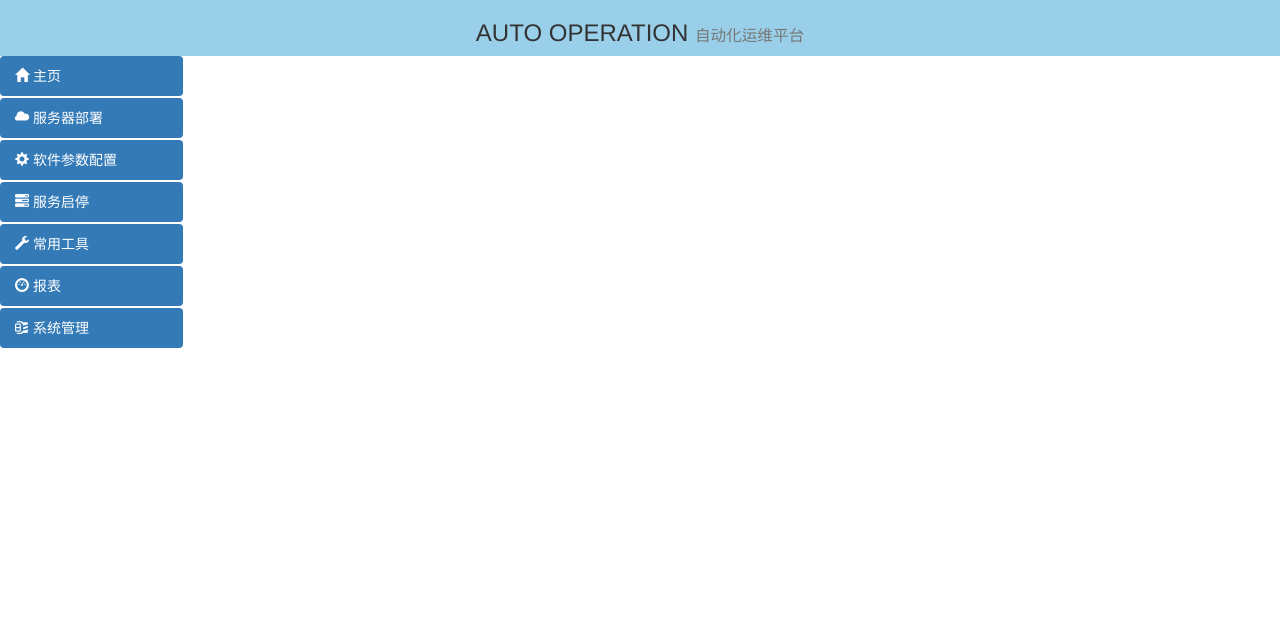
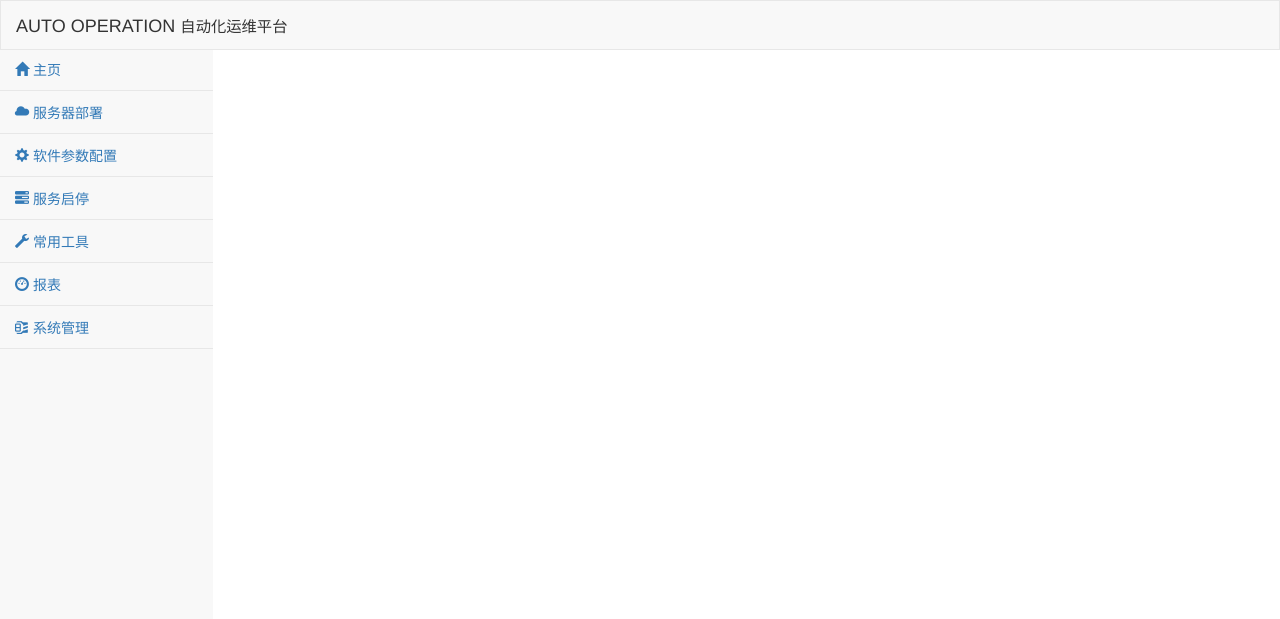
Before and after one commit to SwimBalance/autoops, a Django app: template maintenance/templates/maintenance/index.html in a window 1280 px wide. Shown: the top 619 px of the page. Run offline with Django 3.2, Linux system fonts and the light colour scheme; the template is opened without the code that fills it, so the values that code supplies are empty; some libraries are stand-ins or nearby versions.

Commit message:
1.主页风格修改

```diff
--- a/maintenance/static/maintenance/js/show_workpage.js
+++ b/maintenance/static/maintenance/js/show_workpage.js
@@ -32,13 +32,15 @@ $(function () {
 
 // 针对tomcat服务器的操作
 function opt_tomcat(obj) {
+    //进度条当前宽度
     var count=0;
     var widthcount=0;
+    //定时器变量
     var timer1;
+    //获取modal的body
     var tomcat_mes = $("#message");
     //获取button上记录的该操作的超时时间
     var opstime=obj.value;
-    //alert(opstime);
     //初始化进度条为0
     $('#progstatus').css('width','0%');
     tomcat_mes.empty().append("正在玩命操作，预计"+opstime+"秒内完成！");
@@ -181,3 +183,10 @@ function loadoracledata(datas) {
     var text = $('.text');
     text.empty().append(html);
 }
+
+
+$(function () {
+    $("#home").click(function () {
+        $("#workpage").empty().load("/static/maintenance/html/workpage.html #home_workpage");
+    })
+});
--- a/maintenance/templates/maintenance/index.html
+++ b/maintenance/templates/maintenance/index.html
@@ -27,13 +27,13 @@
         }
     </style>
 </head>
-<body>
+<body >
 <div class=" container-fluid">
     <div class="row">
-        <div class="col-lg-12" style="text-align:center;background-color: #9acfea">
-            <h3>AUTO OPERATION
+        <div class="col-lg-12" style="background-color: #f8f8f8;border:solid 1px #e7e7e7;height: 50px">
+            <span style="font-size: 18px;line-height: 50px;padding-top: 20px">AUTO OPERATION
                 <small>自动化运维平台</small>
-            </h3>
+            </span>
         </div>
     </div>
     <div class="row ">
@@ -69,25 +69,27 @@
             </ul>
         </div>
         -->
-        <div class="col-lg-2" style="margin-left :-15px;">
-            <ul class="nav nav-pills nav-stacked">
-                <li id="home" role="presentation" class="active"><a href="javascript:void(0)"><span class="glyphicon glyphicon-home"></span> 主页</a></li>
-                <li class="active">
+        <div class="col-lg-2" style="background-color: #f8f8f8;min-height: 570px;margin: 0;padding: 0">
+            <ul class="nav nav-pills nav-stacked" style="margin: 0;padding: 0">
+
+                <li id="home" role="presentation" class="" style="border-bottom: solid 1px #e7e7e7"><a href="javascript:void(0)"><span class="glyphicon glyphicon-home"></span> 主页</a></li>
+                <li class="" style="border-bottom: solid 1px #e7e7e7">
                     <a href="#setup" class="nav-header collapsed " data-toggle="collapse">
                         <i class="glyphicon glyphicon-cloud "></i> 服务器部署
                         <span class="pull-right glyphicon glyphicon-chevron-toggle"></span>
                     </a>
-                    <ul id="setup" class="nav nav-list collapse">
+                    <ul id="setup" class="nav nav-list collapse"  style="list-style: none;text-indent: 1em">
                         <li class="active"><a href="#"><i class="glyphicon glyphicon-user"></i> 数据库</a></li>
                         <li><a href="javascript:void(0)"><i class="glyphicon glyphicon-th-list"></i> 中间件</a></li>
                     </ul>
                 </li>
-                <li class="active">
+
+                <li class="" style="border-bottom: solid 1px #e7e7e7">
                     <a href="#config" class="nav-header collapsed " data-toggle="collapse">
                         <i class="glyphicon glyphicon-cog"></i> 软件参数配置
                         <span class="pull-right glyphicon glyphicon-chevron-toggle"></span>
                     </a>
-                    <ul id="config" class="nav nav-list collapse">
+                    <ul id="config" class="nav nav-list collapse"  style="list-style: none;text-indent: 1em">
                         <li><a href="javascript:void(0)"><i class="glyphicon glyphicon-th-list"></i> Oracle数据库</a></li>
                         <li><a href="javascript:void(0)"><i class="glyphicon glyphicon-th-list"></i> MySQL数据库</a></li>
                         <li><a href="javascript:void(0)"><i class="glyphicon glyphicon-asterisk"></i> Tomcat</a></li>
@@ -95,25 +97,27 @@
                         <li><a href="javascript:void(0)"><i class="glyphicon glyphicon-eye-open"></i> Apache</a></li>
                     </ul>
                 </li>
-                <li class="active">
+
+                <li class="" style="border-bottom: solid 1px #e7e7e7">
                     <a href="#servicemgr" class="nav-header collapsed " data-toggle="collapse">
                         <i class="glyphicon glyphicon-tasks"></i> 服务启停
                         <span class="pull-right glyphicon glyphicon-chevron-toggle"></span>
                     </a>
-                    <ul id="servicemgr" class="nav nav-list collapse " style="list-style: none">
-                        <li id="oras" role="presentation"><a href="javascript:void(0)"><i class="glyphicon glyphicon-warning-sign"></i> Oracle服务启停</a></li>
-                        <li id="mysqls" role="presentation"><a href="javascript:void(0)"><i class="glyphicon glyphicon-warning-sign"></i> MySQL服务启停</a></li>
+                    <ul id="servicemgr" class="nav nav-list collapse " style="list-style: none;text-indent: 1em">
+                        <li id="oras" role="presentation"><a href="javascript:void(0)" ><i class="glyphicon glyphicon-warning-sign"></i>Oracle服务启停</a></li>
+                        <li id="mysqls" role="presentation"><a href="javascript:void(0)"><i class="glyphicon glyphicon-warning-sign"></i>MySQL服务启停</a></li>
                         <li id="toms" role="presentation"><a href="javascript:void(0)"><i class="glyphicon glyphicon-warning-sign"></i> Tomcat服务启停</a></li>
                         <li id="apache" role="presentation"><a href="javascript:void(0)"><i class="glyphicon glyphicon-warning-sign"></i> Apache服务启停</a></li>
                         <li id="nginx" role="presentation"><a href="javascript:void(0)"><i class="glyphicon glyphicon-warning-sign"></i> Nginx服务启停</a></li>
                     </ul>
                 </li>
-                <li class="active">
+
+                <li class="" style="border-bottom: solid 1px #e7e7e7">
                     <a href="#tools" class="nav-header collapsed " data-toggle="collapse">
                         <i class="glyphicon glyphicon-wrench"></i> 常用工具
                         <span class="pull-right glyphicon glyphicon-chevron-toggle"></span>
                     </a>
-                    <ul id="tools" class="nav nav-list collapse">
+                    <ul id="tools" class="nav nav-list collapse"  style="list-style: none;text-indent: 1em">
                         <li class="active"><a href="#"><i class="glyphicon glyphicon-time"></i> CRONTAB管理</a></li>
                         <li><a href="javascript:void(0)"><i class="glyphicon glyphicon-file"></i> 脚本管理</a></li>
                         <li><a href="javascript:void(0)"><i class="glyphicon glyphicon-asterisk"></i> 数据库性能分析</a></li>
@@ -121,21 +125,23 @@
                         <li><a href="#"><i class="glyphicon glyphicon-user"></i> 系统日志查看</a></li>
                     </ul>
                 </li>
-                <li class="active">
+
+                <li class="" style="border-bottom: solid 1px #e7e7e7">
                     <a href="#report" class="nav-header collapsed " data-toggle="collapse">
                         <i class="glyphicon glyphicon-dashboard"></i> 报表
                         <span class="pull-right glyphicon glyphicon-chevron-toggle"></span>
                     </a>
-                    <ul id="report" class="nav nav-list collapse">
+                    <ul id="report" class="nav nav-list collapse"  style="list-style: none;text-indent: 1em">
                         <li class="active"><a href="#"><i class="glyphicon glyphicon-user"></i> 用户操作日志</a></li>
                     </ul>
                 </li>
-                <li class="active">
+
+                <li class=" " style="border-bottom: solid 1px #e7e7e7">
                     <a href="#systemsetting" class="nav-header collapsed " data-toggle="collapse">
                         <i class="glyphicon glyphicon-compressed "></i> 系统管理
                         <span class="pull-right glyphicon glyphicon-chevron-toggle"></span>
                     </a>
-                    <ul id="systemsetting" class="nav nav-list collapse">
+                    <ul id="systemsetting" class="nav nav-list collapse"  style="list-style: none;text-indent: 1em">
                         <li class="active"><a href="#"><i class="glyphicon glyphicon-user"></i> 用户信息维护</a></li>
                         <li><a href="javascript:void(0)"><i class="glyphicon glyphicon-th-list"></i> 应用系统信息维护</a></li>
                         <li><a href="javascript:void(0)"><i class="glyphicon glyphicon-asterisk"></i> 服务器信息维护</a></li>
@@ -146,7 +152,7 @@
             {#            </nav>#}
         </div>
         <div class="col-lg-10">
-            <div id="workpage"></div>
+            <div id="workpage" ></div>
             <!-- 模态框（Modal） -->
             <div class="modal fade" id="myModal" tabindex="-1" role="dialog" aria-labelledby="myModalLabel"
                  aria-hidden="true" data-backdrop="static" data-keyboard="false">
@@ -168,8 +174,8 @@
             </div>
         </div>
     </div>
-    <div class="page-footer"></div>
+    <div class="page-footer">
+    </div>
 </div>
-
 </body>
 </html>
```
Also changed, not shown: maintenance/static/maintenance/html/workpage.html (+15 -0 lines), maintenance/views.py (+7 -2 lines).
